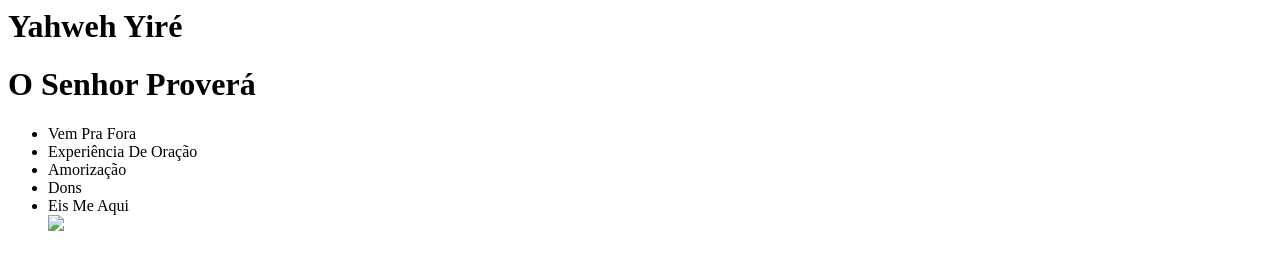
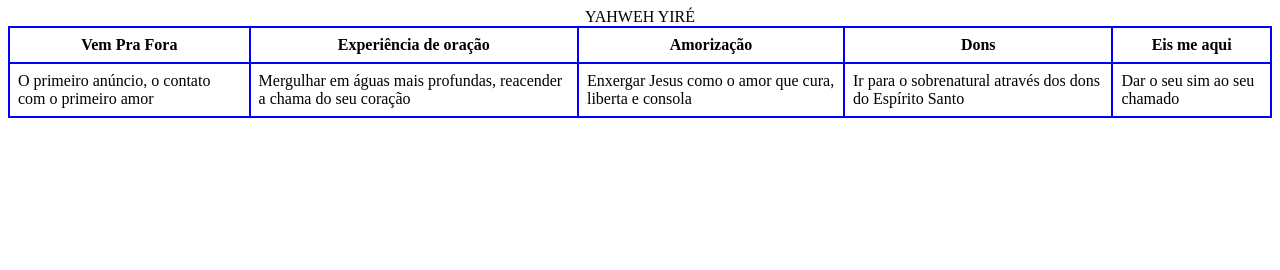
Before and after one commit to carolyire/carol-ferreira, a plain HTML site: page index.html in a window 1280 px wide. Drawn offline with Linux system fonts and the light colour scheme.

Commit message:
Add files via upload

```diff
--- a/index.html
+++ b/index.html
@@ -1,36 +1,80 @@
- <meta charset="UTF-8">
-    <meta http-equiv="X-UA-Compatible" content="IE=edge">
+<!DOCTYPE html>
+<html lang="en">
+<head>
+    <meta charset="UTF-8">
     <meta name="viewport" content="width=device-width, initial-scale=1.0">
-    <title>carol</title>
-    <title>yahweh yiré</title>
-    <link rel="stylesheet" href="stail.css">
+    <title>Yahweh Yiré</title>
+    <style>
 
-<head>
+       table ,th,td{
+            border: 2px solid blue;
+            border-collapse:collapse;
+            padding: 8px;
+
+        }
+    </style>
+</head>
 <body>
-    <header>
-
-<h1>Yahweh Yiré</h1>
-<div class="carol"> <h1>O Senhor Proverá</h1>
-</div>
-
-
-    </header>
-
-
-     <ul>
-
-
-         <li>Vem Pra Fora</li>
-         <li>Experiência De Oração</li>
-         <li>Amorização</li>
-         <li>Dons</li>
-         <li>Eis Me Aqui</li>
-
-
-        <img src="images.png">
+    <table>
+        <caption> YAHWEH YIRÉ</caption>
+        <thead>
+            <tr>
+                <th>Vem Pra Fora</th>
+                <th>Experiência de oração</th>
+                <th>Amorização</th>
+                <th>Dons</th>
+                <th>Eis me aqui</th>
+            </tr>
+            <td>O primeiro anúncio, o contato com o primeiro amor</td>
+            <td>Mergulhar em águas mais profundas, reacender a chama do seu coração</td>
+            <td> Enxergar Jesus como o amor que cura, liberta e consola</td>
+            <td> Ir para o sobrenatural através dos dons do Espírito Santo</td>
+            <td> Dar o seu sim ao seu chamado</td>
 
 
 
-     </ul>
+
+
+
+
+
+
+
+
+
+
+
+
+
+
+
+
+
+
+
+
+
+
+
+
+
+
+
+
+
+
+
+
+
+
+
+
+
+            </td>
+
+        </thead>
+
+    </table>
+
 </body>
 </html>
```
